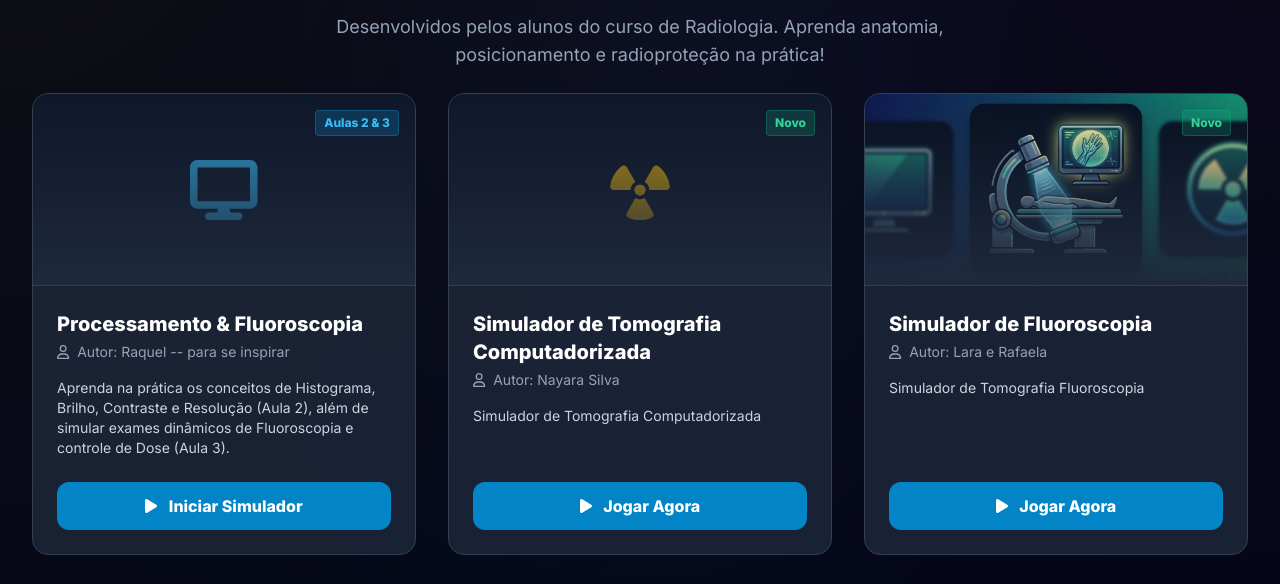
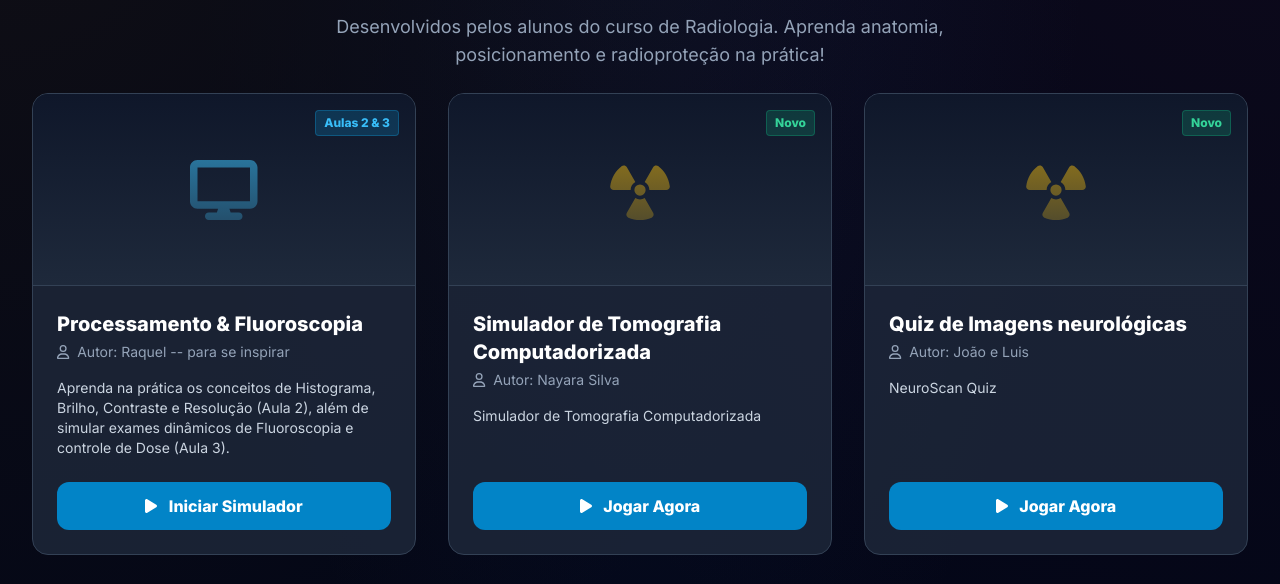
Before and after one commit to radio4fun/Games, a plain HTML site: page index.html in a window 1280 px wide. Shown: the part 204-788 px from the top of the page. Drawn offline with nearby package versions, Linux system fonts and the light colour scheme.

Commit message:
update index

```diff
--- a/index.html
+++ b/index.html
@@ -162,6 +162,40 @@
                 </div>
             </div>
 
+
+            <!-- GAME - Nayara  -->
+            <div
+                class="game-card bg-slate-800/80 border border-slate-700 rounded-2xl overflow-hidden flex flex-col relative group">
+                <div
+                    class="absolute top-4 right-4 bg-emerald-500/20 text-emerald-400 text-xs font-bold px-2 py-1 rounded border border-emerald-500/30 z-10">
+                    Novo
+                </div>
+
+                <!-- Thumbnail / Banner Placeholder -->
+                <div
+                    class="h-48 bg-slate-900 relative overflow-hidden flex items-center justify-center border-b border-slate-700 group-hover:bg-slate-800 transition-colors">
+                    <i
+                        class="fa-solid fa-radiation text-6xl text-yellow-500 opacity-80 group-hover:scale-110 transition-transform duration-500"></i>
+                    <div class="absolute inset-0 bg-gradient-to-t from-slate-800 to-transparent"></div>
+                </div>
+
+                <div class="p-6 flex-grow flex flex-col">
+                    <h3 class="text-xl font-bold text-white mb-1">Quiz de Imagens neurológicas</h3>
+                    <p class="text-sm text-slate-400 mb-4 font-medium"><i class="fa-regular fa-user mr-1"></i>
+                        Autor:
+                        João e Luis</p>
+
+                    <p class="text-slate-300 text-sm mb-6 flex-grow">
+                        NeuroScan Quiz
+                    </p>
+
+                    <a href="JoaoLuis.html"
+                        class="block w-full text-center bg-sky-600 hover:bg-sky-500 text-white font-bold py-3 px-4 rounded-xl transition duration-200">
+                        <i class="fa-solid fa-play mr-2"></i> Jogar Agora
+                    </a>
+                </div>
+            </div>
+
             <!-- GAME Lara e Rafaela -->
             <div
                 class="game-card bg-slate-800/80 border border-slate-700 rounded-2xl overflow-hidden flex flex-col relative group">
@@ -171,7 +205,8 @@
                 </div>
                 <div
                     class="h-48 bg-slate-900 relative overflow-hidden flex items-center justify-center border-b border-slate-700 group-hover:bg-slate-800 transition-colors">
-                    <img src="Images\Imagefluoroscopia.png" alt="Simulador de Fluoroscopia" class="w-full h-full object-cover group-hover:scale-110 transition-transform duration-500">
+                    <img src="Images\Imagefluoroscopia.png" alt="Simulador de Fluoroscopia"
+                        class="w-full h-full object-cover group-hover:scale-110 transition-transform duration-500">
                     <div class="absolute inset-0 bg-gradient-to-t from-slate-800 to-transparent"></div>
                 </div>
 
@@ -201,7 +236,8 @@
                 </div>
                 <div
                     class="h-48 bg-slate-900 relative overflow-hidden flex items-center justify-center border-b border-slate-700 group-hover:bg-slate-800 transition-colors">
-                    <img src="mamografo_thumb.png" alt="Desenho de Mamógrafo" class="w-full h-full object-cover group-hover:scale-110 transition-transform duration-500">
+                    <img src="mamografo_thumb.png" alt="Desenho de Mamógrafo"
+                        class="w-full h-full object-cover group-hover:scale-110 transition-transform duration-500">
                     <div class="absolute inset-0 bg-gradient-to-t from-slate-800 to-transparent"></div>
                 </div>
 
```
